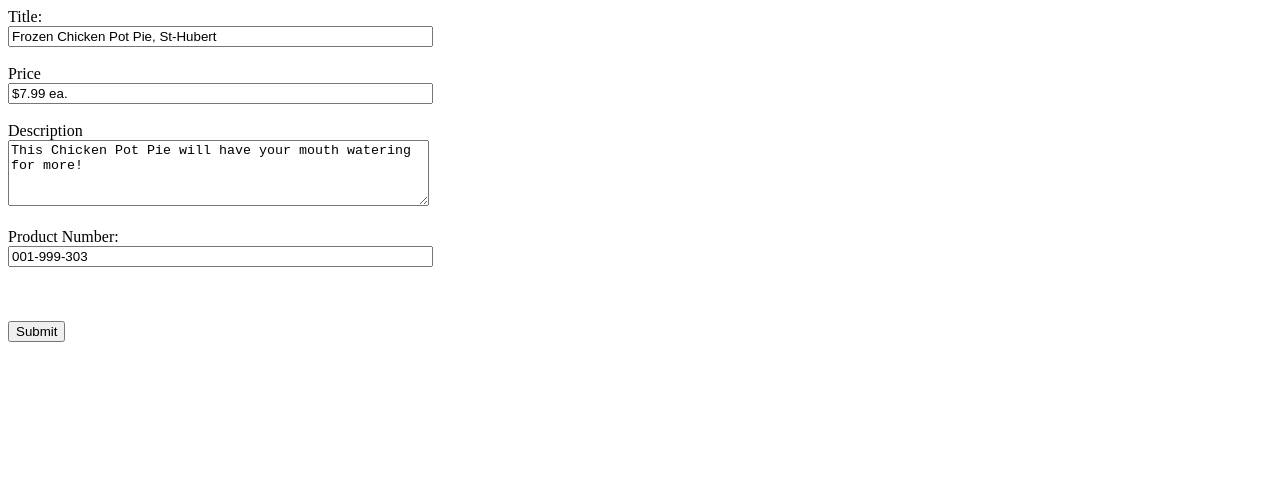
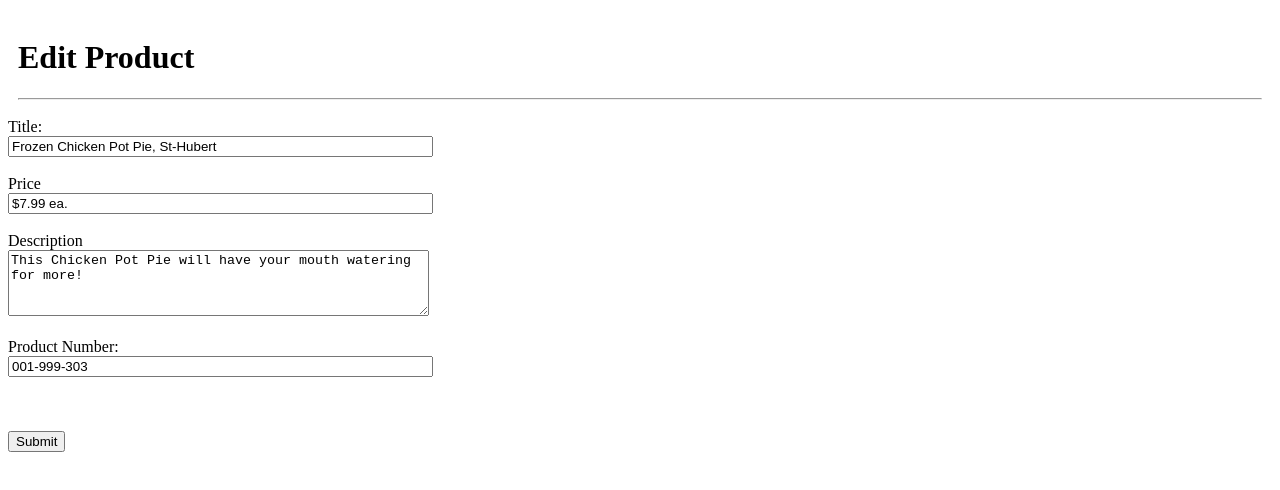
Before and after one commit to shiyuyullin/Online_Grocery_Shopping_Project, a plain HTML site: page P8/P8.html in a window 1280 px wide. Drawn offline with Linux system fonts and the light colour scheme.

Commit message:
Add files via upload

```diff
--- a/P8/P8.html
+++ b/P8/P8.html
@@ -4,7 +4,11 @@
         <title>Orders</title>
         <link rel="stylesheet" type="text/css" href="backstore.css">
     </head>
+    <div class="header">
+        <h1>Edit Product</h1>
+        <hr/>
 
+    </div>
 
   <form action="/action_page.php">
     <label for="Title">Title:</label><br>
```
